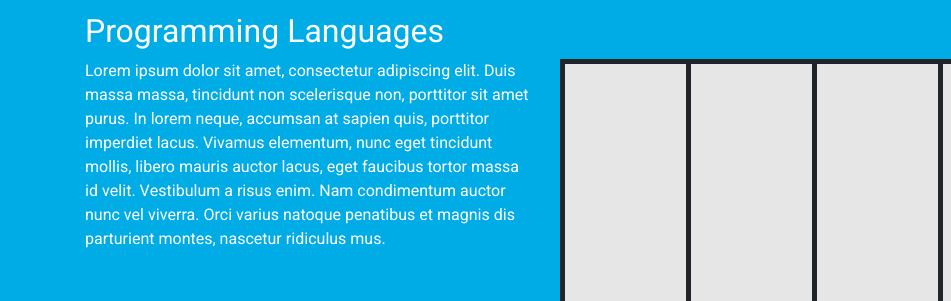
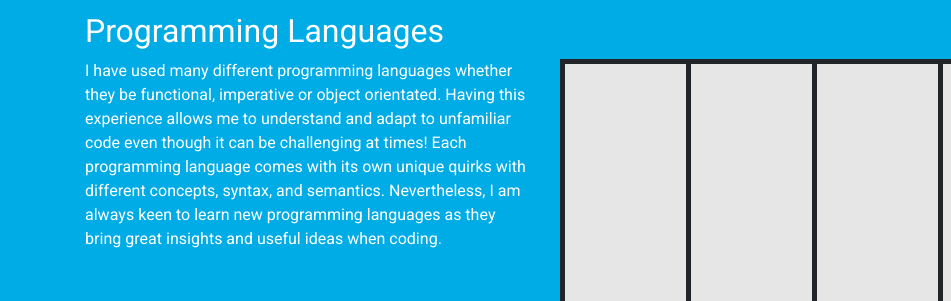
Before and after one commit to JC626/JC626.github.io, a plain HTML site: page index.html in a window 1280 px wide. Shown: the part 1989-2290 px from the top of the page, 0-951 px from the left. Drawn offline with Linux system fonts and the light colour scheme.

Commit message:
Add text for the programming languages section

```diff
--- a/index.html
+++ b/index.html
@@ -183,8 +183,11 @@
 
       <div class="row">
         <div class="col-md-5">
-          <p>Lorem ipsum dolor sit amet, consectetur adipiscing elit. Duis massa massa, tincidunt non scelerisque non, porttitor sit amet purus. In lorem neque, accumsan at sapien quis, porttitor imperdiet lacus. Vivamus elementum, nunc eget
-            tincidunt mollis, libero mauris auctor lacus, eget faucibus tortor massa id velit. Vestibulum a risus enim. Nam condimentum auctor nunc vel viverra. Orci varius natoque penatibus et magnis dis parturient montes, nascetur ridiculus mus.
+          <p>
+          I have used many different programming languages whether they be functional, imperative or object orientated.
+           Having this experience allows me to understand and adapt to unfamiliar code even though it can be challenging at times!
+           Each programming language comes with its own unique quirks with different concepts, syntax, and semantics.
+           Nevertheless, I am always keen to learn new programming languages as they bring great insights and useful ideas when coding.
           </p>
         </div>
         <div class="col-md-7">
```
